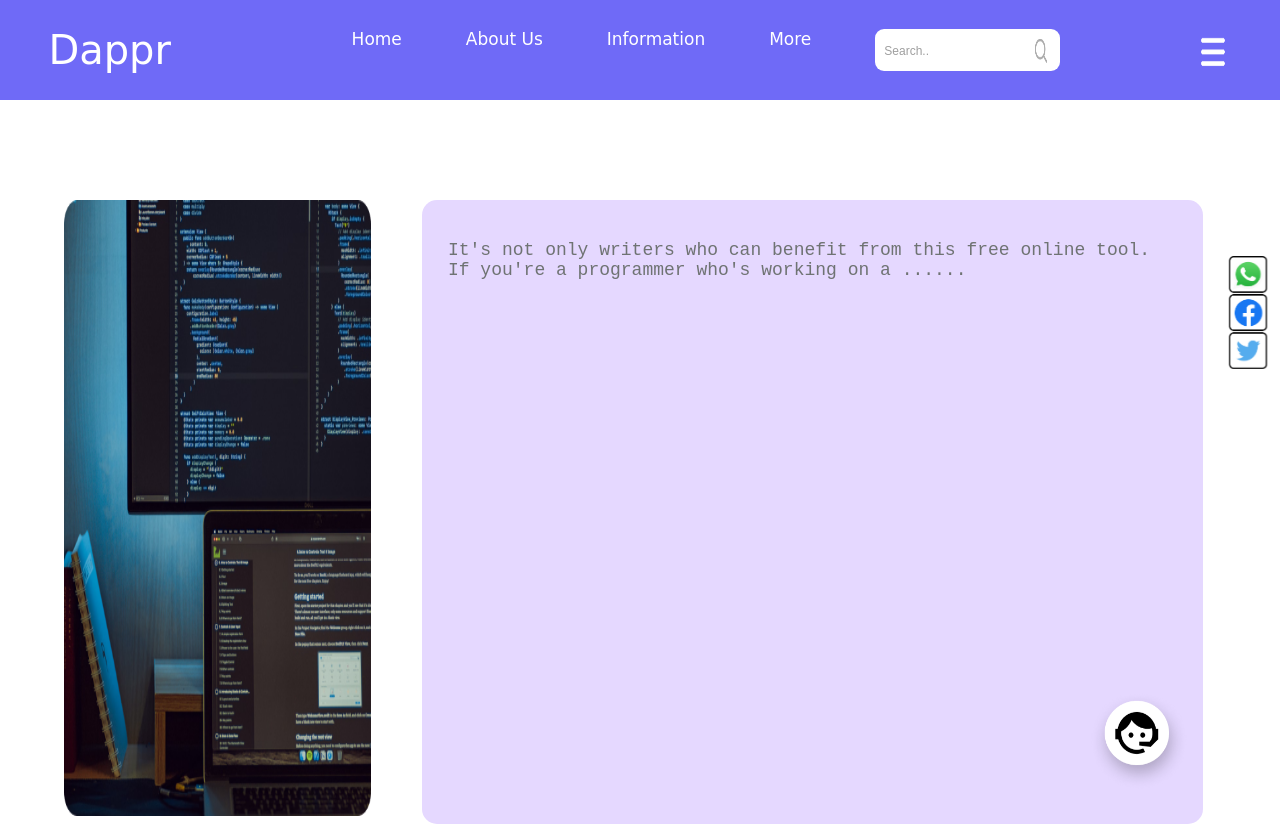
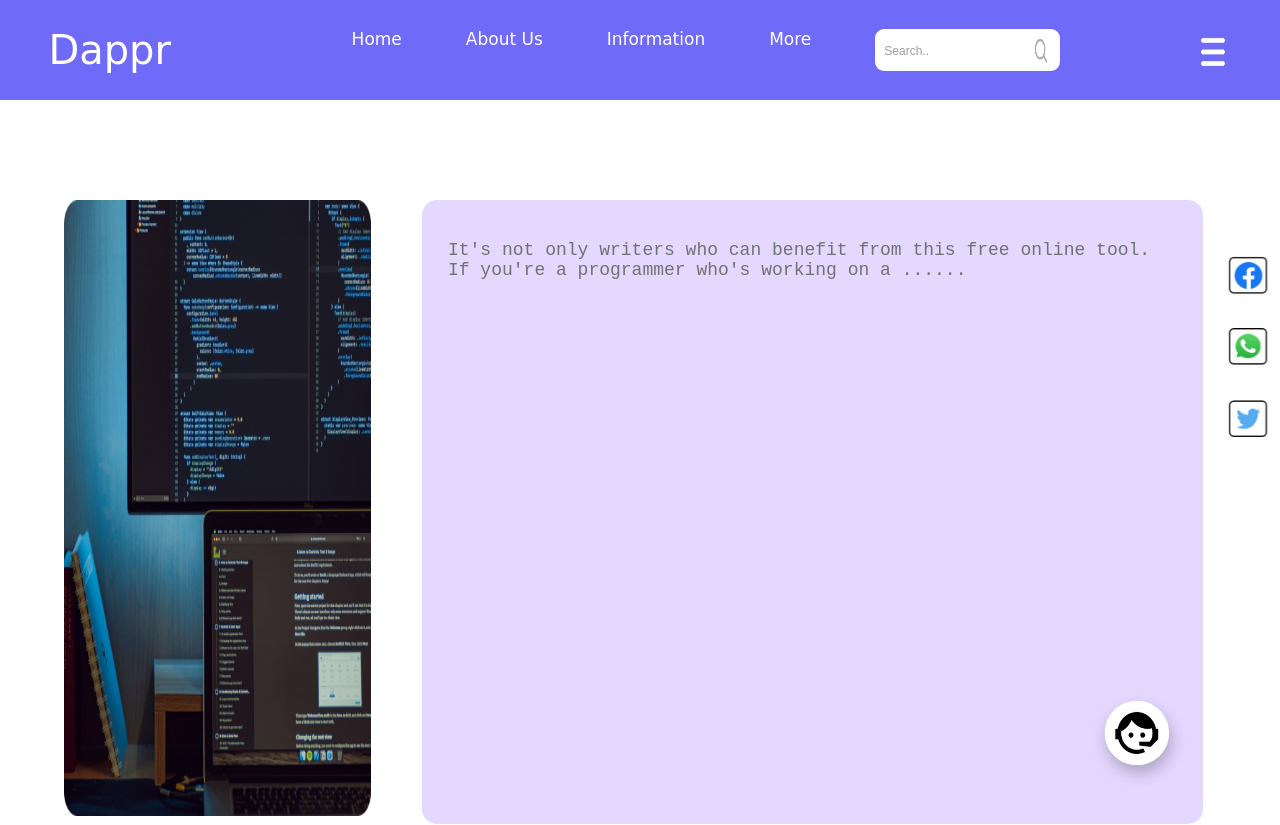
Before and after one commit to KishanAtGit/Micro-Project-2, a plain HTML site: page index.html in a window 1280 px wide. Shown: the top 825 px of the page. Drawn offline with Linux system fonts and the light colour scheme.

Commit message:
modified share floating buttons

```diff
--- a/css/styles.css
+++ b/css/styles.css
@@ -92,10 +92,25 @@ body {
   width: 2vw;
 }
 
-#share-icons > a > img {
+#share-icons > a:nth-child(1) > img {
   position: fixed;
   justify-content: right;
   top: 32vh;
+  right: 1vw;
+  width: 3.2vw;
+}
+#share-icons > a:nth-child(2) > img {
+  position: fixed;
+  justify-content: right;
+  top: 41vh;
+  right: 1vw;
+  width: 3.2vw;
+}
+
+#share-icons > a:nth-child(3) > img {
+  position: fixed;
+  justify-content: right;
+  top: 50vh;
   right: 1vw;
   width: 3.2vw;
 }
--- a/index.html
+++ b/index.html
@@ -43,7 +43,9 @@
       </div>
     </nav>
     <div id="share-icons">
-      <a href="#"> <img src="./img/Frame 1.png" alt="share icons" /></a>
+      <a href="#"> <img src="./img/Frame1-facebook.png" alt="share icons" /></a>
+      <a href="#"> <img src="./img/Frame1-whatsapp.png" alt="share icons" /></a>
+      <a href="#"> <img src="./img/Frame1-X.png" alt="share icons" /></a>
     </div>
     <div>
       <a href="#"
```
